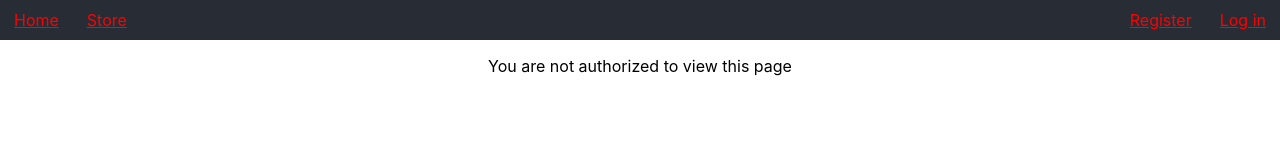
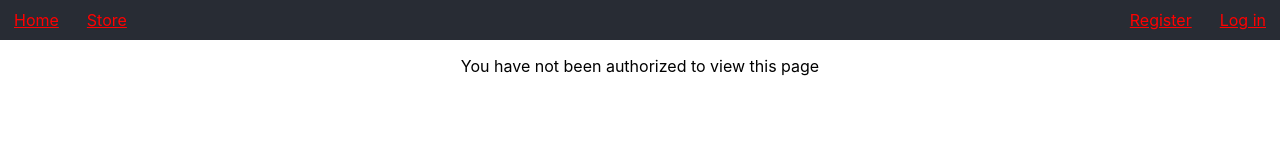
Before and after one commit to pneumatick/GenericStoreReact, a React (Create React App) app: page /inventory in a window 1280 px wide. Shown: the top 160 px of the page. Built offline with nearby package versions, Linux system fonts and the light colour scheme; no server answers.

Commit message:
Minor alterations to Inventory again

```diff
--- a/src/pages/Inventory.js
+++ b/src/pages/Inventory.js
@@ -97,9 +97,6 @@ export default class Inventory extends React.Component {
         if (loading) {
             page = <p>Loading...</p>;
         }
-        else if (!authorized) {
-            page = <p>You are not authorized to view this page</p>;
-        }
         else {
             page = [
                 <h1 key="title">Inventory Control Panel</h1>,
@@ -114,7 +111,7 @@ export default class Inventory extends React.Component {
 
         return (
             <div>
-                {page}
+                {authorized ? page : <p>You have not been authorized to view this page</p>}
             </div>
         );
     }
```
